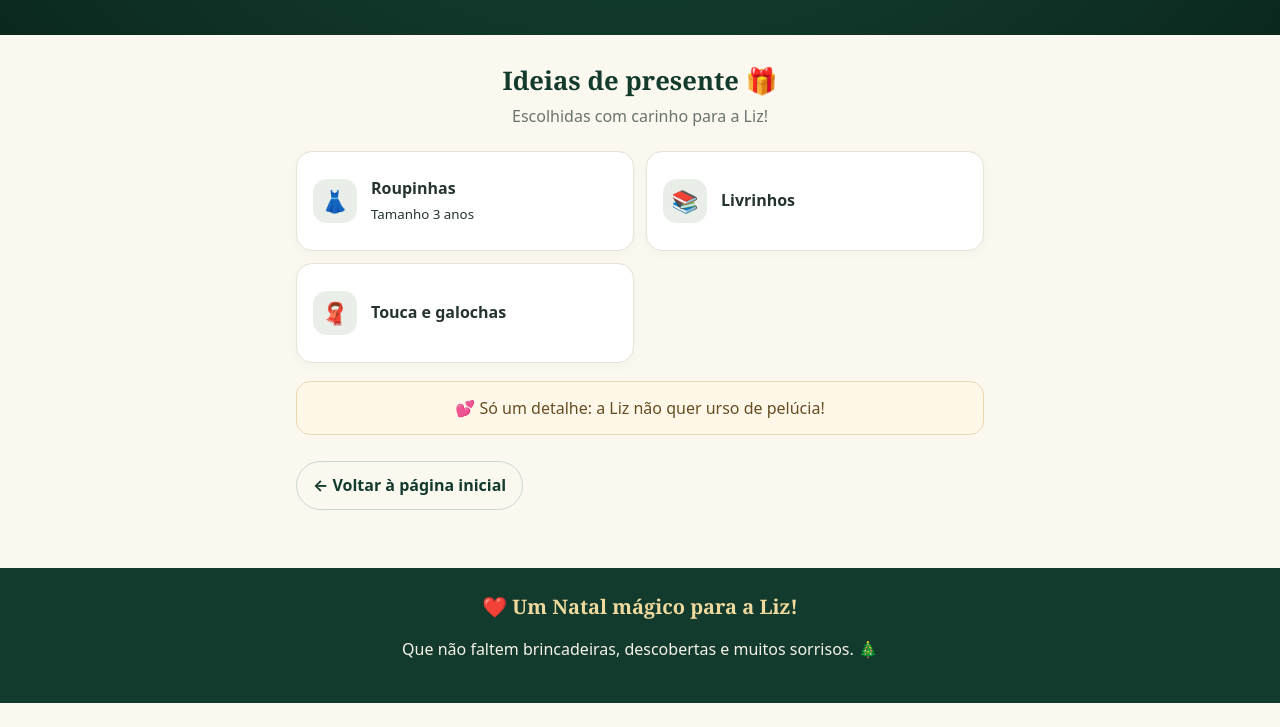
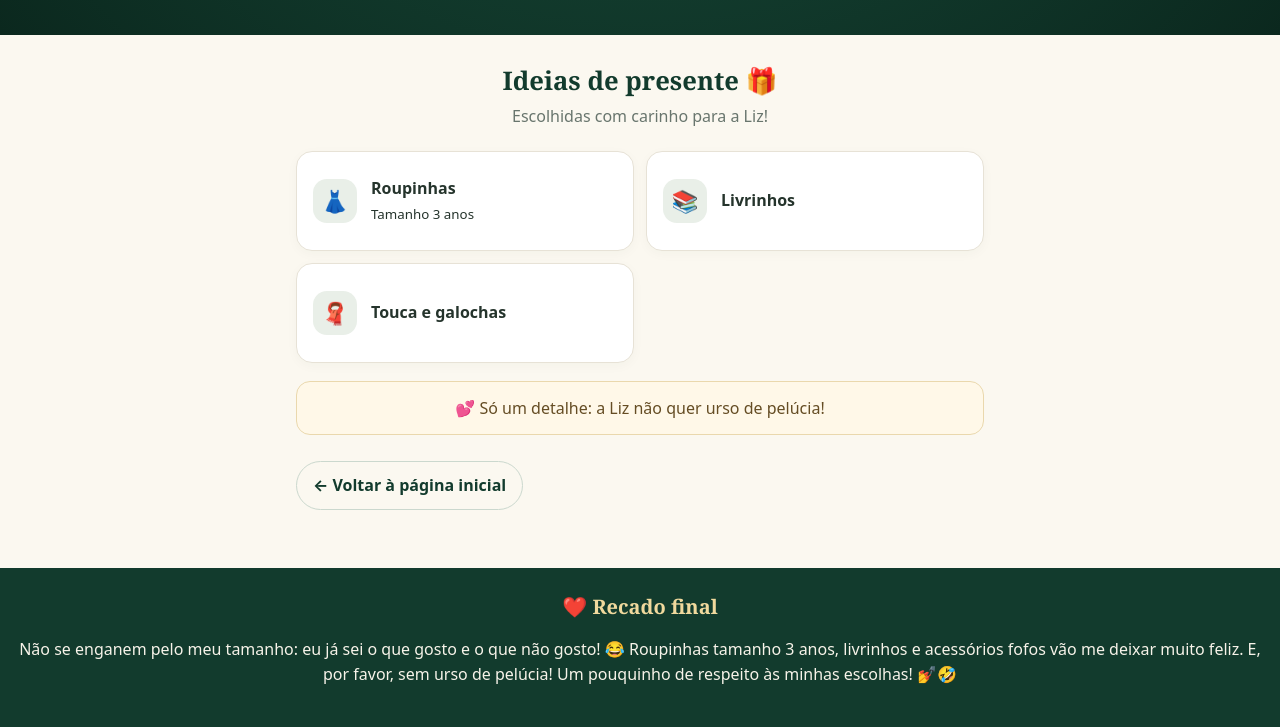
Before and after one commit to GiovaniFonseca/Natal-2026, a plain HTML site: page pessoas/liz.html in a window 1280 px wide. Shown: the part 600-1327 px from the top of the page. Before the commit the page ends 1303 px from the top, so only its background shows below. Drawn offline with Linux system fonts and the light colour scheme.

Commit message:
Add Liz's Christmas message

```diff
--- a/pessoas/liz.html
+++ b/pessoas/liz.html
@@ -45,6 +45,6 @@ footer{background:var(--green);color:#f7f3e9;text-align:center;padding:25px 16px
   <div class="note">💕 Só um detalhe: a Liz não quer urso de pelúcia!</div>
   <a class="back" href="../index.html">← Voltar à página inicial</a>
 </main>
-<footer><strong>❤️ Um Natal mágico para a Liz!</strong><p>Que não faltem brincadeiras, descobertas e muitos sorrisos. 🎄</p></footer>
+<footer><strong>❤️ Recado final</strong><p>Não se enganem pelo meu tamanho: eu já sei o que gosto e o que não gosto! 😂 Roupinhas tamanho 3 anos, livrinhos e acessórios fofos vão me deixar muito feliz. E, por favor, sem urso de pelúcia! Um pouquinho de respeito às minhas escolhas! 💅🤣</p></footer>
 </body>
 </html>
```
